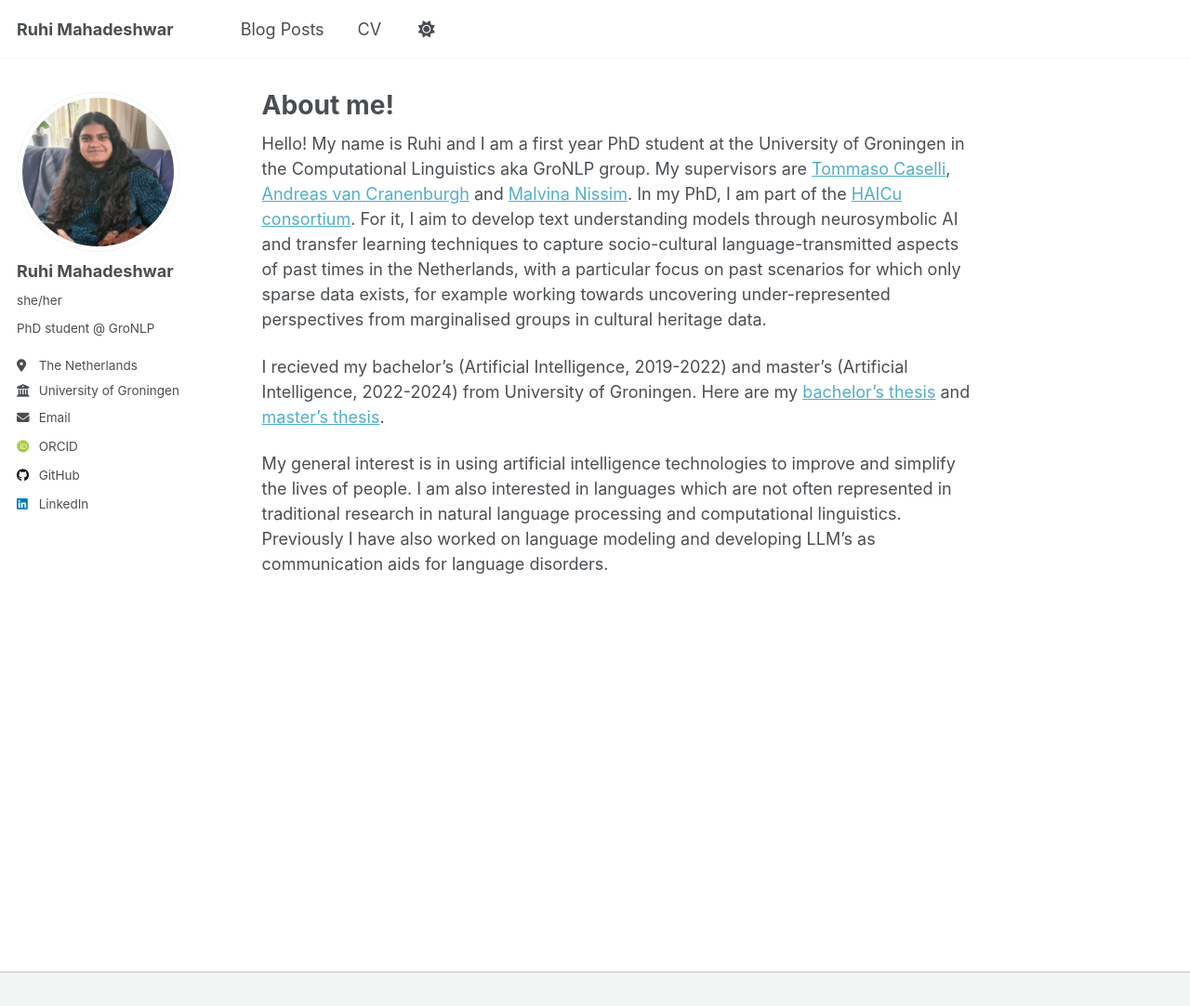
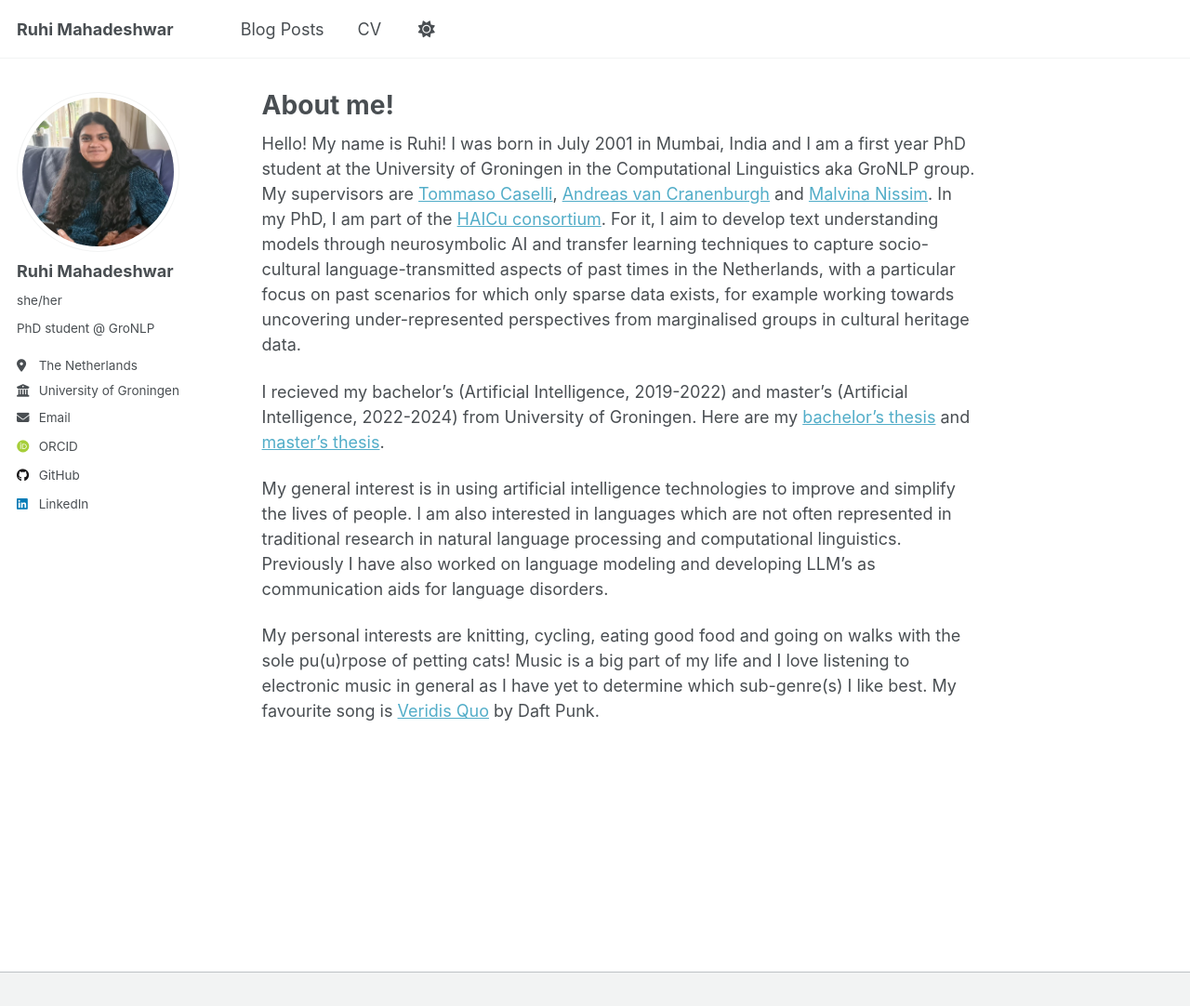
Before and after one commit to imruhi/imruhi.github.io, a Jekyll site: the page built from _pages/about.md, in a window 1280 px wide and 1082 px high. Shown: the whole window at 93% size. Built offline with Jekyll 4.4.1, drawn with Linux system fonts in a browser that asks for light colours; some web fonts are replaced.

Commit message:
Update about.md
Extended disc

```diff
--- a/_pages/about.md
+++ b/_pages/about.md
@@ -7,8 +7,10 @@ redirect_from:
   - /about.html
 ---
 
-Hello! My name is Ruhi and I am a first year PhD student at the University of Groningen in the Computational Linguistics aka GroNLP group. My supervisors are [Tommaso Caselli](https://www.rug.nl/staff/t.caselli/?lang=en), [Andreas van Cranenburgh](https://andreasvc.github.io/) and [Malvina Nissim](https://malvinanissim.github.io/). In my PhD, I am part of the [HAICu consortium](https://www.haicu.science/). For it, I aim to develop text understanding models through neurosymbolic AI and transfer learning techniques to capture socio-cultural language-transmitted aspects of past times in the Netherlands, with a particular focus on past scenarios for which only sparse data exists, for example working towards uncovering under-represented perspectives from marginalised groups in cultural heritage data.
+Hello! My name is Ruhi! I was born in July 2001 in Mumbai, India and I am a first year PhD student at the University of Groningen in the Computational Linguistics aka GroNLP group. My supervisors are [Tommaso Caselli](https://www.rug.nl/staff/t.caselli/?lang=en), [Andreas van Cranenburgh](https://andreasvc.github.io/) and [Malvina Nissim](https://malvinanissim.github.io/). In my PhD, I am part of the [HAICu consortium](https://www.haicu.science/). For it, I aim to develop text understanding models through neurosymbolic AI and transfer learning techniques to capture socio-cultural language-transmitted aspects of past times in the Netherlands, with a particular focus on past scenarios for which only sparse data exists, for example working towards uncovering under-represented perspectives from marginalised groups in cultural heritage data.
 
 I recieved my bachelor's (Artificial Intelligence, 2019-2022) and master's (Artificial Intelligence, 2022-2024) from University of Groningen. Here are my [bachelor's thesis](https://drive.google.com/file/d/1oSRN9xZcjLsdhZh2pqhlr2z5Dzzw6T1j/view?usp=sharing) and [master's thesis](https://drive.google.com/file/d/1_TV80mCphJgkkG6qH-nlYFmA7wL5cTL2/view?usp=sharing).
 
 My general interest is in using artificial intelligence technologies to improve and simplify the lives of people. I am also interested in languages which are not often represented in traditional research in natural language processing and computational linguistics. Previously I have also worked on language modeling and developing LLM's as communication aids for language disorders.
+
+My personal interests are knitting, cycling, eating good food and going on walks with the sole pu(u)rpose of petting cats! Music is a big part of my life and I love listening to electronic music in general as I have yet to determine which sub-genre(s) I like best. My favourite song is [Veridis Quo](https://youtu.be/HhZaHf8RP6g?si=SgXwFIDGtKrcLPop) by Daft Punk.
```
